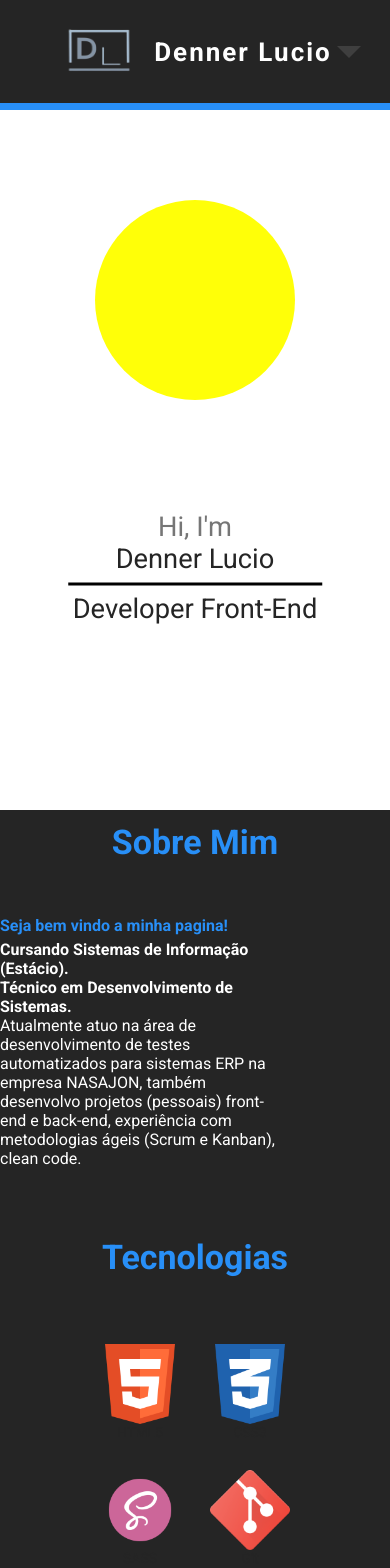
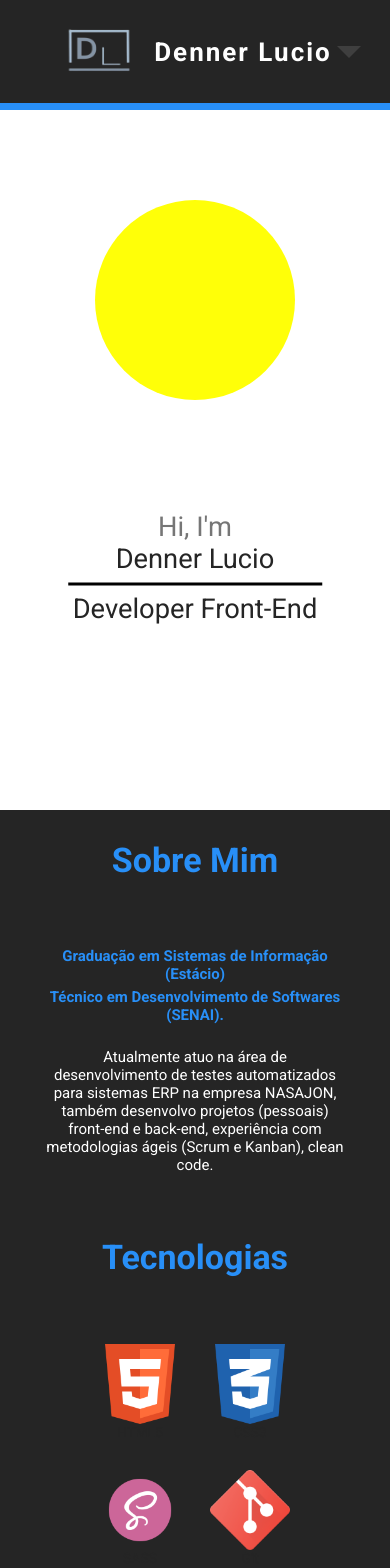
Before and after one commit to DennerLucio/DennerLucio.github.io, a React (Create React App) app: page /info in a window 390 px wide. Shown: the top 1568 px of the page. Built offline with nearby package versions, Linux system fonts and the light colour scheme.

Commit message:
responsividade dos componentes faltando apenas nav

```diff
--- a/src/components/Contato/Contato.css
+++ b/src/components/Contato/Contato.css
@@ -93,7 +93,7 @@
   justify-content: center;
   align-items: center;
   width: 100vw;
-  height: 75px;
+  height: 100px;
 }
 #TopicoContato{
 font-size: 40px;
@@ -152,8 +152,25 @@ p{
  font-weight: bold;
 }
 
+@media  (max-width: 1250px)
 
-@media  (max-width: 999px){
+{
+  .foto_perfil{
+    margin-left: 0px;
+
+  }
+
+}
+@media  (max-width: 1150px)
+
+{
+  .foto_perfil{
+    margin-left: 0px;
+
+  }
+
+}
+@media  (max-width: 1150px){
   .Intro{
     display: flex;
     flex-direction: column;
--- a/src/components/Rodape/Footer.js
+++ b/src/components/Rodape/Footer.js
@@ -15,17 +15,12 @@ const Footer = () => {
         </div>
         <div className="container_lista">
           <ul>
-            <li>dasdasd</li>
-            <li> dasdasd</li>
-            <li> dasdasd</li>
-            <li> dsadadsd</li>
+            <li>Obrigado por visitar, este projeto foi construido com muito carinho ❤ e React 😁.</li>
           </ul>
         </div>
         <div className="container_lista">
           <ul>
-            <li>dasdasdasddad</li>
-            <li> dsadasda</li>
-            <li>dasdasdad</li>
+            <li>© 2023 Todos os direitos reservados </li>
 
           </ul>
         </div>
--- a/src/components/Sobremim/Sobremim.css
+++ b/src/components/Sobremim/Sobremim.css
@@ -4,13 +4,24 @@
     background-color: #252525;
     display: flex;
     flex-direction: column;
+    align-items: center;
+
+}
+.container_sobre{
+    display: flex;
+    flex-direction: row;
+    flex-wrap: wrap;
+    align-items: center;
+    justify-content: center;
+
 }
 .sobre_mim{
-    width: 100vw;
-    height: 100%;
+    width: 350px;
+    height: 350px;
     display: flex;
-    align-items: center;
+   align-items: center;
     justify-content: center;
+
 
 }
 .txt{
@@ -19,21 +30,48 @@
     height: 250px;
     display: flex;
     flex-direction: column;
-    align-items: flex-start;
+    align-items: center;
     justify-content: center;
-    margin-right: 100px;
+
+}
+.txt p{
+    text-align: center;
+
 }
 .txt p:last-child{
     font-weight: normal;
     text-align: normal;
 
 }
-#boas_vindas{
+.study{
     color: #288ff7;
     text-decoration: solid;
     font-weight: bolder;
     margin-bottom: 5px;
 }
-.mar:last-child{
-    margin: 3px 0px 3px 0px;
+
+@media (max-width: 450px){
+    .txt p{
+        display: flex;
+        font-size: 15px;
+    }
+    .txt{
+        color: white;
+        width: 300px;
+        height: 300px;
+        display: flex;
+        flex-direction: column;
+        align-items: center;
+        justify-content: center;
+
+    }
+    .sobre_mim{
+        width: 300px;
+        height: 300px;
+        display: flex;
+
+        justify-content: center;
+
+
+    }
 }
--- a/src/components/Sobremim/Sobremim.js
+++ b/src/components/Sobremim/Sobremim.js
@@ -4,14 +4,21 @@ const Sobremim = () => {
   return (
     <div className="sobremim">
       <div id="tituloContato"><h1 id="TopicoContato"><a className="GradienteSubli" href="#al">Sobre Mim</a></h1></div>
+      <div className="container_sobre">
+
+
       <div className="sobre_mim">
           <div className="txt">
-          <p id="boas_vindas">Seja bem vindo a minha pagina!</p>
-          <p className="mar">Cursando Sistemas de Informação (Estácio).</p>
-          <p className="mar">Técnico em Desenvolvimento de Sistemas.</p>
+          <p className="study" id="boas_vindas">Graduação em Sistemas de Informação (Estácio)</p>
+          <p className="study"> Técnico em Desenvolvimento de Softwares (SENAI).</p>
+          <br></br>
           <p>Atualmente atuo na área de desenvolvimento de testes automatizados para sistemas ERP na empresa NASAJON, também desenvolvo projetos (pessoais) front-end e back-end,
             experiência com metodologias ágeis (Scrum e Kanban), clean code.</p> </div>
 
+
+
+
+      </div>
       </div>
     </div>
   );
```
Also changed, not shown: public/img/ban.png (added).
